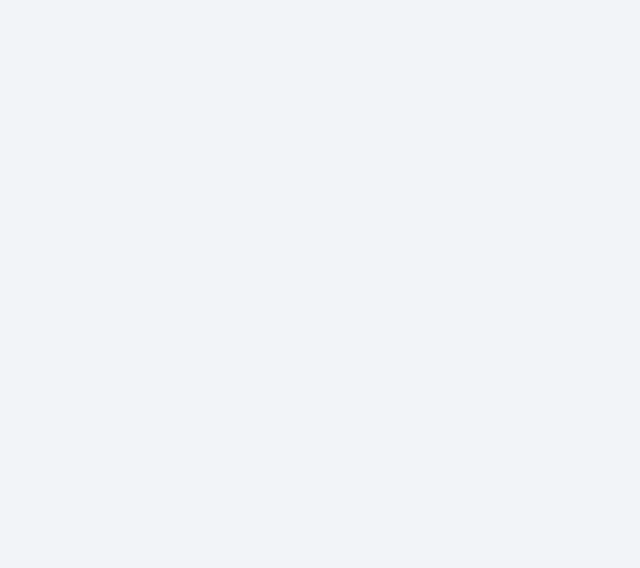
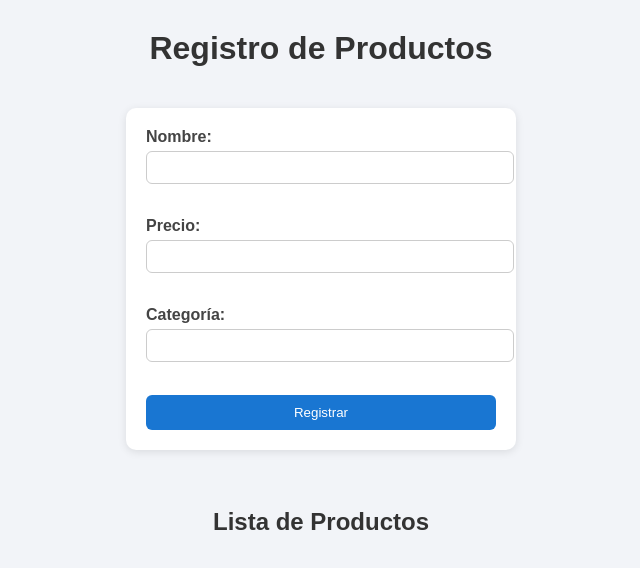
Before and after one commit to KeoCex/Evaluacion-2---Front---Nicolas-Fuentes-Robledo, a plain HTML site: page index.html in a window 1280 px wide. Shown: the whole page, without its empty margins (319-959 px from the left). Drawn offline with Linux system fonts and the light colour scheme.

Commit message:
HTML Parte 3 Final

```diff
--- a/index.html
+++ b/index.html
@@ -56,3 +56,29 @@
     }
   </style>
 </head>
+<body>
+  <h1>Registro de Productos</h1>
+  <form id="formProducto" autocomplete="off">
+    <div>
+      <label for="nombre">Nombre:</label>
+      <input type="text" id="nombre" name="nombre">
+      <span id="errorNombre" class="error"></span>
+    </div>
+    <div>
+      <label for="precio">Precio:</label>
+      <input type="text" id="precio" name="precio">
+      <span id="errorPrecio" class="error"></span>
+    </div>
+    <div>
+      <label for="categoria">Categoría:</label>
+      <input type="text" id="categoria" name="categoria">
+      <span id="errorCategoria" class="error"></span>
+    </div>
+    <button type="submit">Registrar</button>
+  </form>
+  <div id="mensaje" class="success"></div>
+  <h2>Lista de Productos</h2>
+  <ul id="listaProductos"></ul>
+  <script src="app.js"></script>
+</body>
+</html>
```
